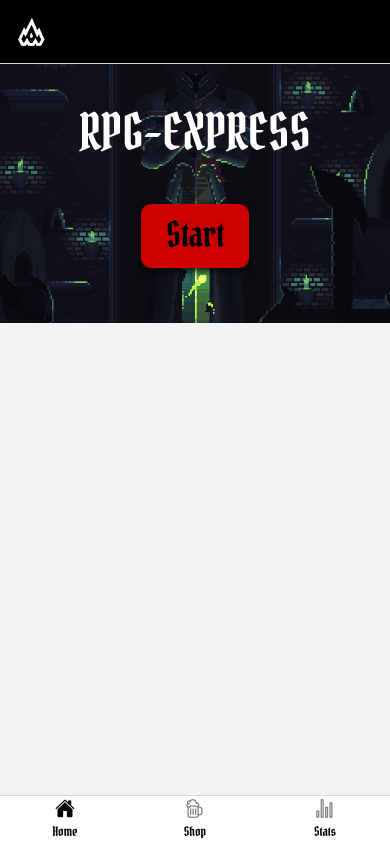
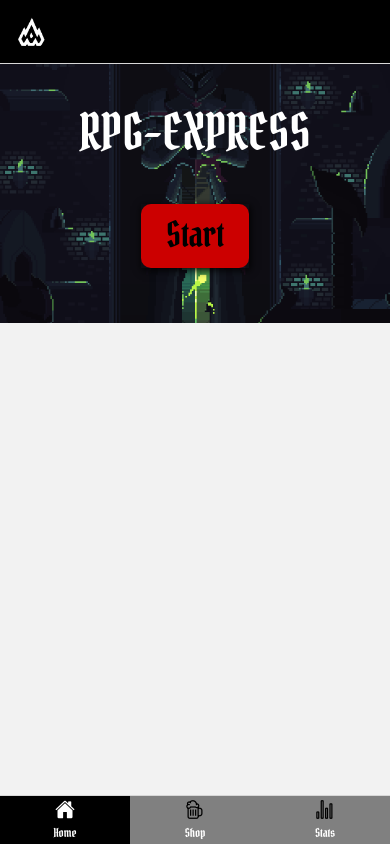
Before and after one commit to rozapa1998/RPGEXPRESSAPP, a React Native app: screen / in a window 390 px wide. Built offline with nearby package versions, Linux system fonts and the light colour scheme.

Commit message:
styles navigation tab

```diff
--- a/src/navigation/stylesTabNavigation.js
+++ b/src/navigation/stylesTabNavigation.js
@@ -1,11 +1,9 @@
 export const stylesTabNavigation = {
-    headerStyle: {
-      backgroundColor: '#000000',
-    },
-    headerTintColor: '#fff',
-    headerTitleStyle: {
-      fontWeight: 'bold',
-      fontFamily: "Bokor",
-      fontSize: 25,
-    },
+    headerShown: false,
+    tabBarActiveBackgroundColor:"black",
+    tabBarInactiveBackgroundColor:"grey",
+    tabBarLabelStyle: {
+        fontFamily:"Bokor",
+        color:"white",
+        fontSize: 12},
 }
--- a/src/navigation/tab.js
+++ b/src/navigation/tab.js
@@ -15,33 +15,23 @@ const TabNavigator = () => {
         <BottomTab.Navigator initialRouteName="Home" screenOptions={stylesTabNavigation} >
             <BottomTab.Screen name="Home" component={ScreenNavigation}
             options={{
-                headerShown: false,
-                tabBarLabelStyle: {fontFamily:"Bokor",
-                color:"black",
-                fontSize: 13},
                 tabBarIcon: ({focused }) =>(
-                    <Ionicons name={focused ? "home" : "home-outline"} size={20} color={focused? "black":"grey"}/>
-                )
+                    <Ionicons name={focused ? "home" : "home-outline"} size={20} color={focused? "white":"black"}/>
+                ),
             }}/>
             <BottomTab.Screen name="Shop" component={ShopScreen}
             options={{
                 tabBarLabel: "Shop",
-                tabBarLabelStyle: {fontFamily:"Bokor",
-                color:"black",
-                fontSize: 13},
                 tabBarIcon: ({focused }) =>(
-                    <Ionicons name={focused ? "beer" : "beer-outline"} size={20} color={focused? "black":"grey"}/>
-                )
+                    <Ionicons name={focused ? "beer" : "beer-outline"} size={20} color={focused? "white":"black"}/>
+                ),
             }}/>
             <BottomTab.Screen name="StatsTab" component={Stats}
             options={{
                 tabBarLabel: "Stats",
-                tabBarLabelStyle: {fontFamily:"Bokor",
-                color:"black",
-                fontSize: 13},
                 tabBarIcon: ({focused }) =>(
-                    <Ionicons name={focused ? "stats-chart" : "stats-chart-outline"} size={20} color={focused? "black":"grey"}/>
-                )
+                    <Ionicons name={focused ? "stats-chart" : "stats-chart-outline"} size={20} color={focused? "white":"black"}/>
+                ),
             }}/>
         </BottomTab.Navigator>
     )
```
